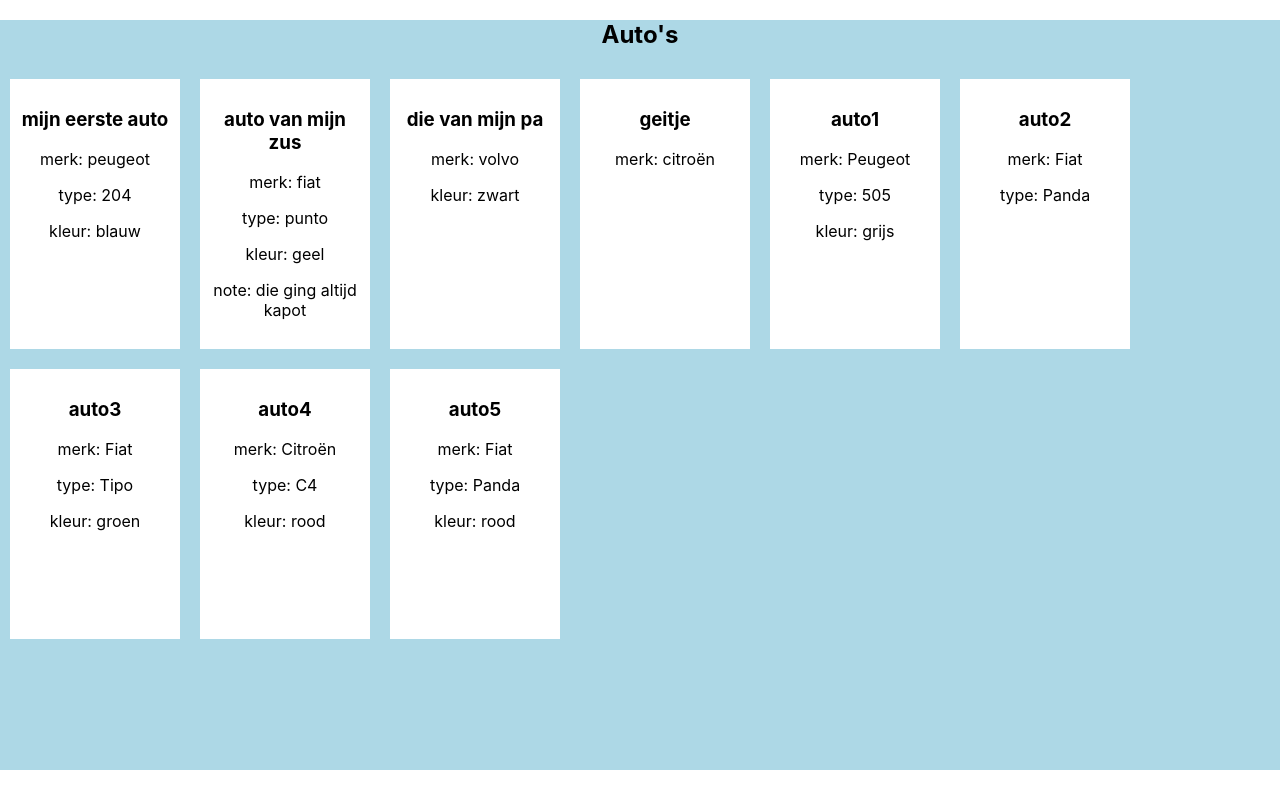
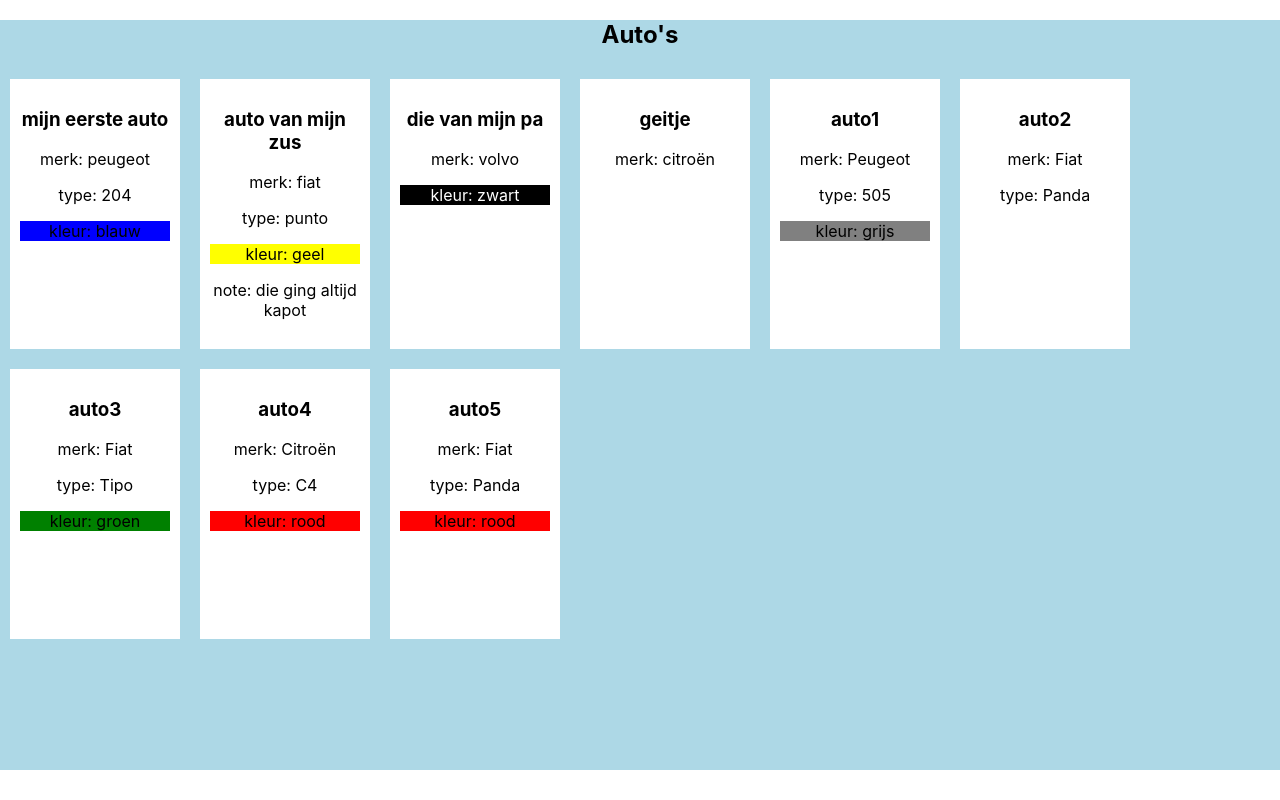
Before and after one commit to WimDC/exercises_react, a React (Create React App) app: page / in a window 1280 px wide. Built offline with nearby package versions, Linux system fonts and the light colour scheme.

Commit message:
3.3 car color -> klaar

```diff
--- a/src/Pages/CarsPage.jsx
+++ b/src/Pages/CarsPage.jsx
@@ -1,6 +1,17 @@
 import { Cars } from '../components/Cars'
 
 export const CarsPage = ({cars, title}) => {
+const colorLookupTable = {
+  "rood": "red",
+  "blauw": "blue",
+  "geel": "yellow",
+  "paars": "purple",
+  "groen": "green",
+  "grijs": "gray",
+  "zwart": "black",
+}
+let carColor;
+
     return (
         <div id= "main div" style={{backgroundColor: "lightblue", height: 750}}>
             <h2>{title}</h2>
@@ -8,7 +19,7 @@
                 <h3>{car.name}</h3>
                 {car.brand && <p>merk: {car.brand}</p>}
                 {car.type && <p>type: {car.type}</p>}
-                {car.color && <p>kleur: {car.color}</p>}
+                {car.color && <p style={{backgroundColor: carColor = colorLookupTable[car.color], color: (carColor == "black"? "white" : "black")}}>kleur: {car.color}</p>}
                 {car.note && <p>note: {car.note}</p>}
             </div>)}
         </div>
```
